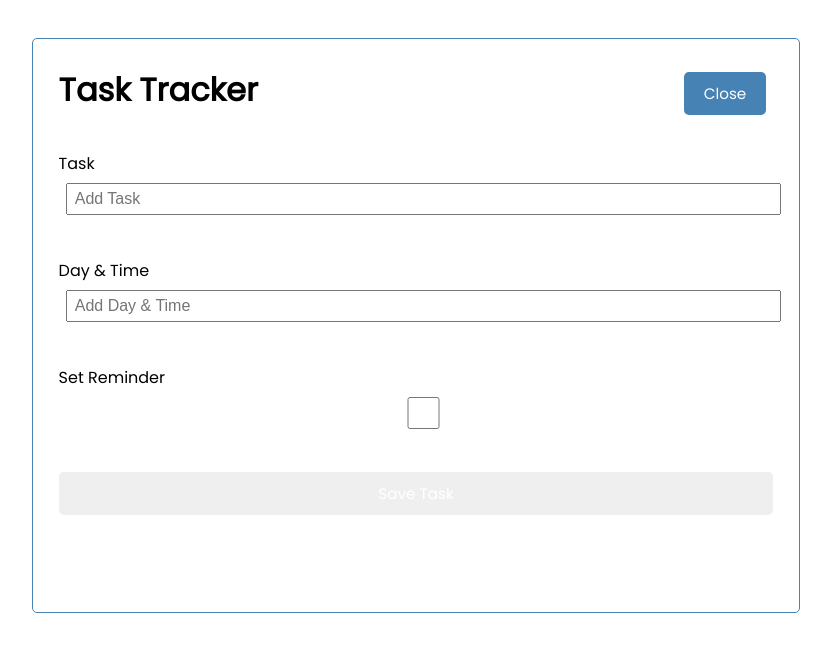
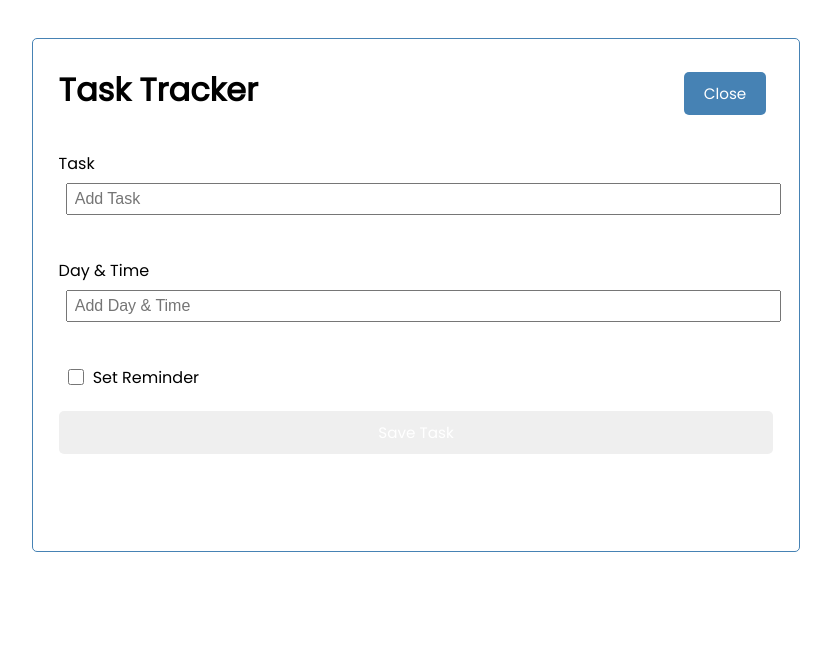
Before and after one commit to rasha-massoud/React-Task-Tracker, a React (Create React App) app: page / in a window 1280 px wide. Both pictures are taken after a click on the button "Add". Shown: the top 652 px of the page, without its empty margins (224-1055 px from the left). Built offline with nearby package versions, Linux system fonts and the light colour scheme.

Commit message:
Modified the UI of the AddTask Component

```diff
--- a/src/components/AddTask/index.js
+++ b/src/components/AddTask/index.js
@@ -56,14 +56,14 @@ const AddTask = () => {
                     onChange={DayChanged}
                 />
             </div>
-            <div className="form-control">
-                <label>Set Reminder</label>
+            <div className="form-control-check">
                 <input
                     type="checkbox"
                     checked={reminder}
                     value={reminder}
                     onChange={ReminderChecked}
-                />
+                    />
+                <label>Set Reminder</label>
             </div>
 
             <input type="submit" value="Save Task" className="btn btn-block"/>
```
